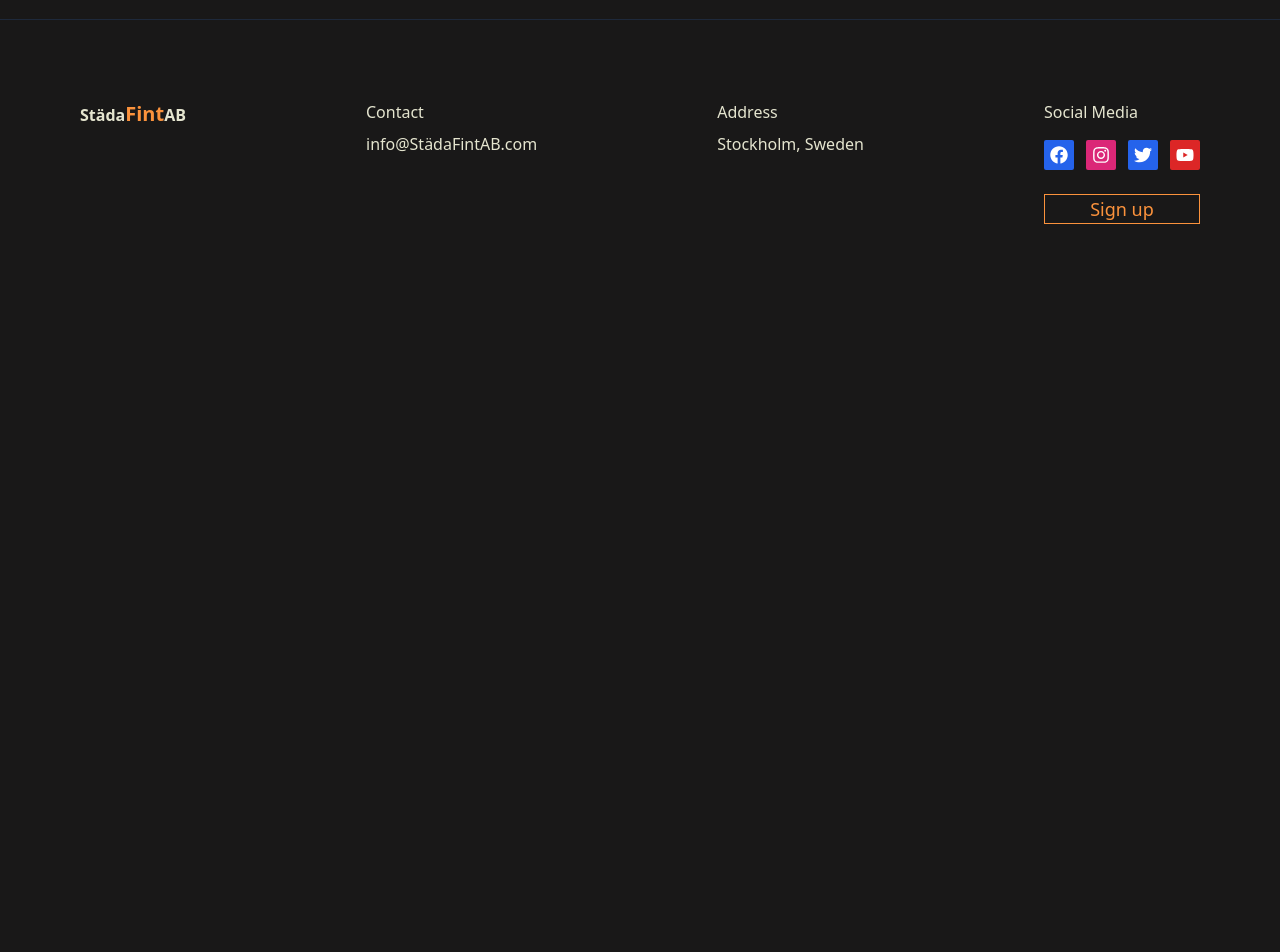
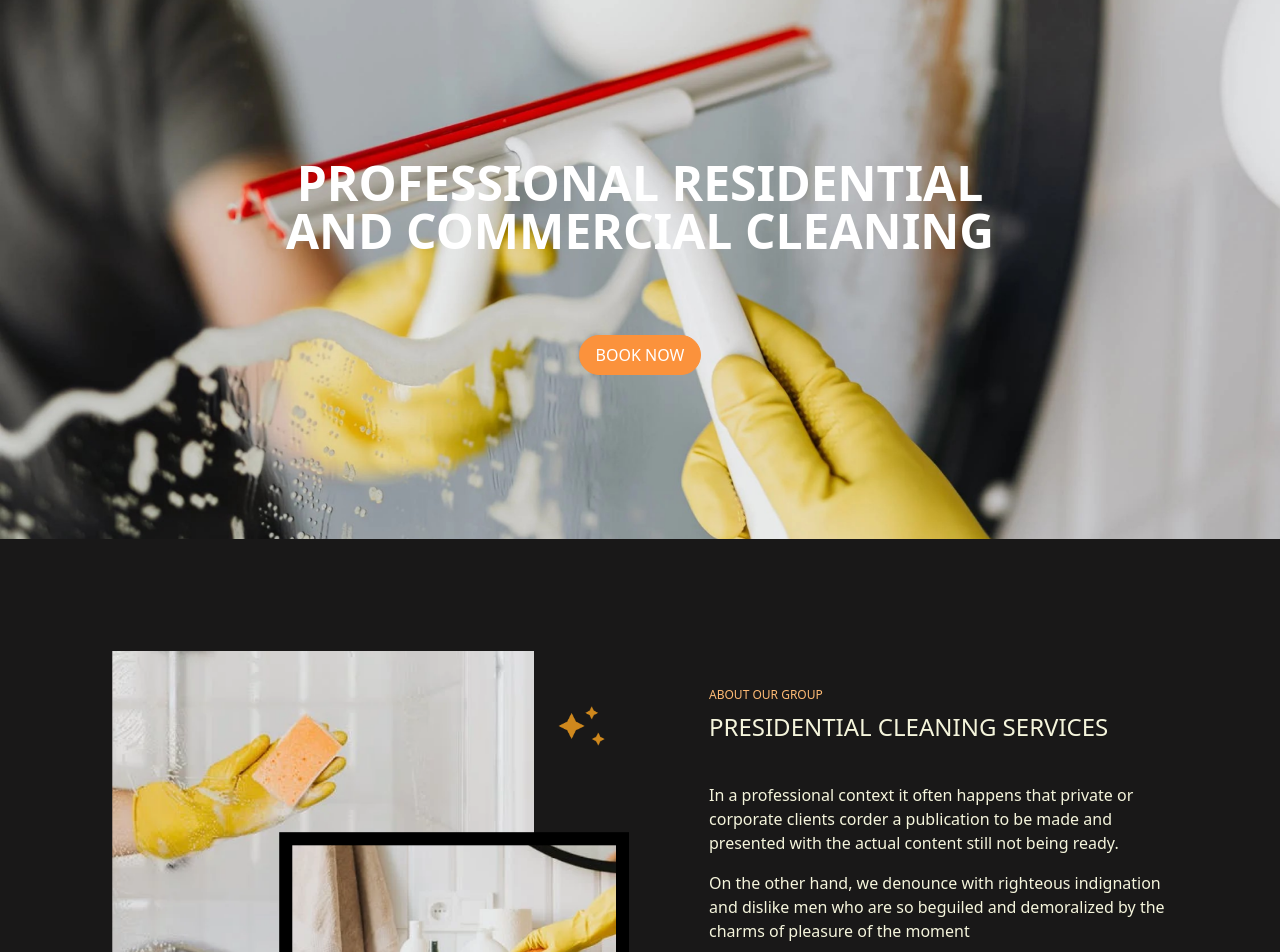
Before and after one commit to ShirinAziz/cleaning-project, a React (Vite) app: page / in a window 1280 px wide. Shown: the part 133-1085 px from the top of the page. Before the commit the page ends 800 px from the top, so only its background shows below. Built offline with nearby package versions, Linux system fonts and the light colour scheme.

Commit message:
Compleated home component

```diff
--- a/src/Components/Home.jsx
+++ b/src/Components/Home.jsx
@@ -1,7 +1,132 @@
 import React from "react";
+import Img1 from "/img1.png";
+import Img2 from "/img2.png";
+import Img3 from "/img3.png";
+import Img4 from "/img4.png";
+import Img5 from "/img5.png";
+import Img6 from "/img6.png";
+import Img7 from "/img7.png";
+import Img8 from "/img8.png";
+import Img9 from "/img9.png";
 
 const Home = () => {
-  return <div></div>;
+  return (
+    <div className="flex flex-col gap-28">
+      <div>
+        <div>
+          <img src={Img2} alt="/" className="w-full h-[600px] object-cover" />
+        </div>
+        <div className="absolute w-full h-full top-0 flex flex-col items-center justify-center gap-20 px-4 text-white">
+          <h1 className="text-5xl font-bold text-center w-[800px]">
+            PROFESSIONAL RESIDENTIAL AND COMMERCIAL CLEANING
+          </h1>
+          <button className="border border-orange-400 px-4 rounded-full bg-orange-400 h-[40px]">
+            BOOK NOW
+          </button>
+        </div>
+      </div>
+
+      <div className="flex items-center gap-20 px-28">
+        <img src={Img8} alt="/" className="h-[500px]" />
+        <div className="flex flex-col gap-10">
+          <div className="">
+            <p className="text-xs text-orange-300">ABOUT OUR GROUP</p>
+            <h1 className="text-2xl mt-2">PRESIDENTIAL CLEANING SERVICES</h1>
+          </div>
+          <div className="flex flex-col gap-4">
+            <p>
+              In a professional context it often happens that private or
+              corporate clients corder a publication to be made and presented
+              with the actual content still not being ready.
+            </p>
+            <p>
+              On the other hand, we denounce with righteous indignation and
+              dislike men who are so beguiled and demoralized by the charms of
+              pleasure of the moment
+            </p>
+          </div>
+          <div>
+            <div className="flex gap-16">
+              <div className="flex flex-col gap-2">
+                <p className="text-3xl">53k</p>
+                <p className="text-xs">Layout Done</p>
+              </div>
+              <div className="flex flex-col gap-2">
+                <p className="text-3xl">10k</p>
+                <p className="text-xs">Projects Done</p>
+              </div>
+              <div className="flex flex-col gap-2">
+                <p className="text-3xl">150</p>
+                <p className="text-xs">Get Awards</p>
+              </div>
+            </div>
+            <button className="mt-8 rounded-full bg-orange-400 px-3 h-[40px]">
+              LEARN MORE
+            </button>
+          </div>
+        </div>
+      </div>
+
+      <div className="flex flex-col justify-center items-center gap-10 px-28">
+        <div className="flex flex-col justify-center items-center">
+          <p className="text-xs text-orange-300">SERVICES NOW</p>
+          <h2 className="text-2xl mt-2">WHAT WE OFFER SERVICES</h2>
+        </div>
+        <img src={Img6} alt="/" />
+        <button className="mt-8 rounded-full bg-orange-400 px-3 h-[40px] ">
+          VIEW ALL SERVICES
+        </button>
+      </div>
+
+      <div className="flex flex-col gap-10 px-28">
+        <div className="flex flex-col justify-center items-center">
+          <p className="text-xs text-orange-300">
+            PLAY THIS VIDEO TO HOW MAKE IT
+          </p>
+          <h2 className="text-2xl mt-2">
+            CLICK ON THIS VIDEO TO CHECK HOW WE WORK WITH OUR CLIENTS
+          </h2>
+        </div>
+        <img src={Img3} alt="/" />
+      </div>
+
+      <div className="flex flex-col gap-10 px-28">
+        <div>
+          <p className="text-xs text-orange-300">OUR PRICING</p>
+          <h2 className="text-2xl mt-2">THE RIIGHT PLAN FOR YOUR BUSINESS</h2>
+        </div>
+        <img src={Img4} alt="/" />
+      </div>
+
+      <div className="flex flex-col justify-center items-center gap-10 px-28">
+        <div className="flex flex-col justify-center items-center">
+          <p className="text-xs text-orange-300">CLIENT FEEDBACK</p>
+          <h2 className="text-2xl mt-2">
+            WHAT DO THEY SAY ABOUT CLENING SERVICES
+          </h2>
+        </div>
+        <img src={Img5} alt="/" />
+      </div>
+
+      <div className="flex gap-20 px-28">
+        <div className="flex flex-col gap-10">
+          <div>
+            <p className="text-xs text-orange-300">CLIENT FEEDBACK</p>
+            <h2 className="text-2xl mt-2">
+              WHAT DO THEY SAY ABOUT CLENING SERVICES
+            </h2>
+          </div>
+          <img src={Img9} alt="/" />
+          <button className="mt-8 rounded-full bg-orange-400 px-3 h-[40px] w-[150px]">
+            VIEW ALL FAQ
+          </button>
+        </div>
+        <img src={Img1} alt="/" className="h-[500px]" />
+      </div>
+
+      <img src={Img7} alt="/" />
+    </div>
+  );
 };
 
 export default Home;
--- a/src/Components/Navbar.jsx
+++ b/src/Components/Navbar.jsx
@@ -12,7 +12,7 @@ const Navbar = () => {
         <div>
           <Link to="/">
             <h1 className="text-xl sm:text-3xl lg:text-4xl px-2">
-              Städa<span className="text-orange-400 text-3xl">Fint</span>AB
+              Städa<span className="text-orange-400 text-4xl">Fint</span>AB
             </h1>
           </Link>
         </div>
@@ -31,10 +31,10 @@ const Navbar = () => {
           </li>
         </ul>
         <div className="flex gap-2 text-l">
-          <button className="border border-orange-400 px-4 rounded-full text-orange-400">
+          <button className="border border-orange-400 px-4 rounded-full text-orange-400 h-[30px] w-[100px]">
             LOGIN
           </button>
-          <button className="border border-orange-400 px-4 rounded-full bg-orange-400">
+          <button className="border border-orange-400 px-4 rounded-full bg-orange-400 h-[30px] w-[100px]">
             SIGN UP
           </button>
         </div>
--- a/src/index.css
+++ b/src/index.css
@@ -4,5 +4,5 @@
 
 body {
   background-color: rgb(25, 24, 24);
-  color: rgb(229, 229, 207);
+  color: beige;
 }
```
